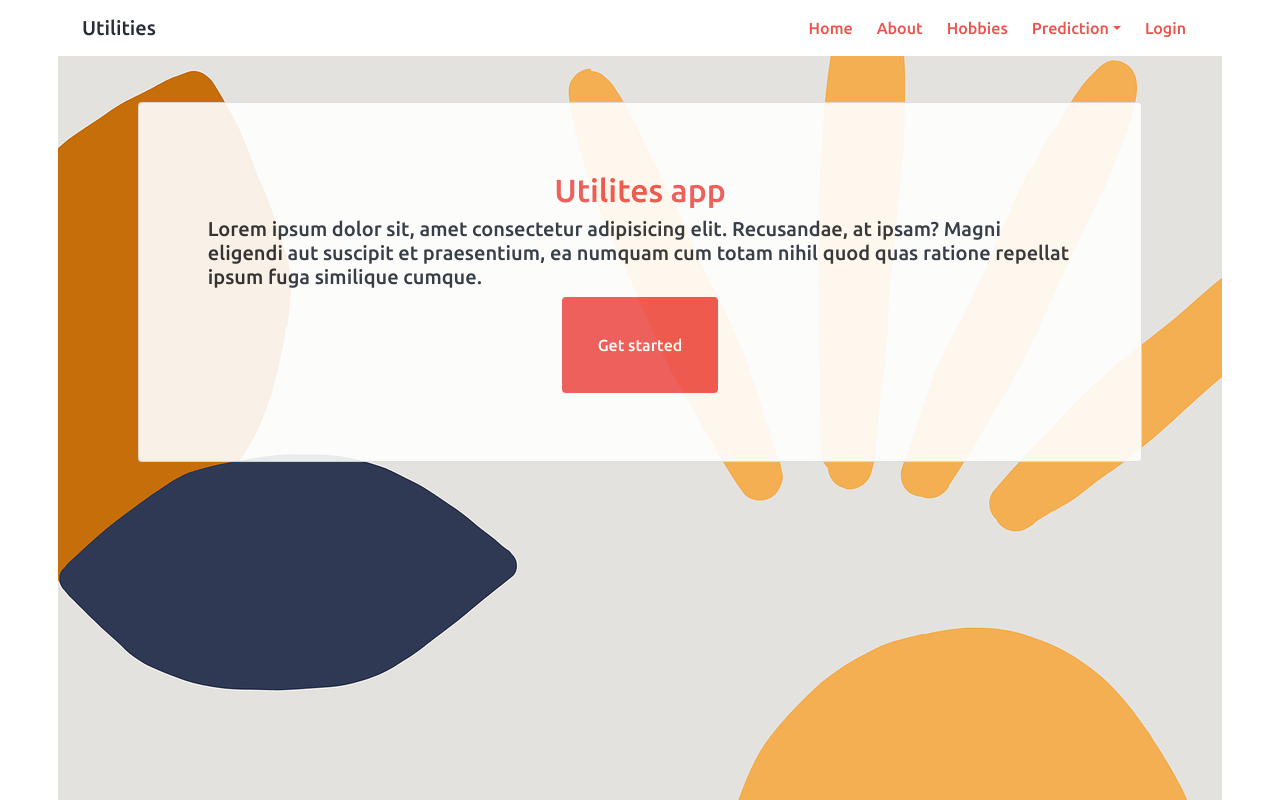
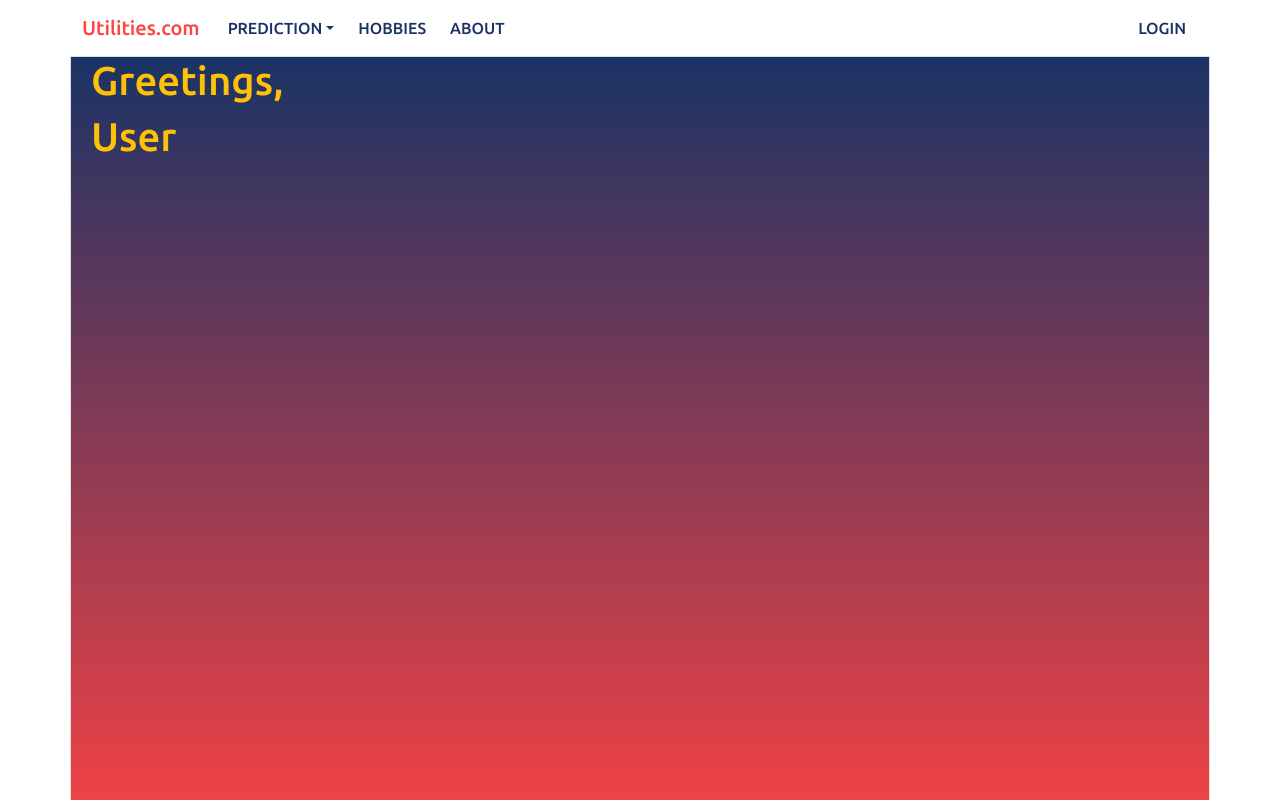
Before and after one commit to floydfdes/app-hobbynest, a React (Create React App) app: page / in a window 1280 px wide. Shown: the top 800 px of the page. Built offline with nearby package versions, Linux system fonts and the light colour scheme.

Commit message:
UI improvements.

```diff
--- a/package.json
+++ b/package.json
@@ -26,7 +26,7 @@
     "react-redux": "^7.2.5",
     "react-router-dom": "^5.3.0",
     "react-scripts": "4.0.3",
-    "simple-authentication-react": "^1.0.9",
+    "simple-authentication-react": "^1.0.10",
     "web-vitals": "^1.1.2",
     "yup": "^0.32.9"
   },
--- a/src/App.scss
+++ b/src/App.scss
@@ -24,30 +24,31 @@
 }
 
 .page-height {
-  height: var(--screen-height);
+  height: calc(var(--screen-height) * 1.2);
 }
 
 .main-page {
   &-div {
     height: var(--screen-height);
     background: url(../src/assets/images/backgroundImage.png);
+    background: linear-gradient(var(--primary-color), var(--fourth-color));
   }
-  &-card {
-    margin: 6%;
-    padding: 6%;
-    opacity: 0.9;
-    align-items: center;
-    margin-top: calc(var(--screen-height) / 2 * -0.7);
-    h2 {
-      color: var(--primary-color);
-    }
-    h5 {
-      color: var(--third-color);
-    }
-    button {
-      color: var(--secondary-color);
-      background-color: var(--primary-color);
-      padding: 4%;
-    }
-  }
+  // &-card {
+  //   margin: 6%;
+  //   padding: 6%;
+  //   opacity: 0.9;
+  //   align-items: center;
+  //   margin-top: calc(var(--screen-height) / 2 * -0.7);
+  //   h2 {
+  //     color: var(--primary-color);
+  //   }
+  //   h5 {
+  //     color: var(--third-color);
+  //   }
+  //   button {
+  //     color: var(--secondary-color);
+  //     background-color: var(--primary-color);
+  //     padding: 4%;
+  //   }
+  // }
 }
--- a/src/Data/Data.js
+++ b/src/Data/Data.js
@@ -164,36 +164,42 @@ export const signUpFields = [
     fieldName: "First Name",
     fieldOptions: [],
     fieldType: "text",
+    placeholder: "John",
   },
   {
     fieldId: "lastName",
     fieldName: "Last Name",
     fieldOptions: [],
     fieldType: "text",
+    placeholder: "Doe",
   },
   {
     fieldId: "age",
     fieldName: "Age",
     fieldOptions: [],
     fieldType: "number",
+    placeholder: "46",
   },
   {
     fieldId: "gender",
     fieldName: "Gender",
     fieldOptions: ["", "Male", "Female"],
     fieldType: "",
+    placeholder: "",
   },
   {
     fieldId: "email",
     fieldName: "Email",
     fieldOptions: [],
     fieldType: "email",
+    placeholder: "johndoe@gmail.com",
   },
   {
     fieldId: "password",
     fieldName: "Password",
     fieldOptions: [],
     fieldType: "password",
+    placeholder: "",
   },
 ];
 
--- a/src/components/Hobbies/Hobbies.jsx
+++ b/src/components/Hobbies/Hobbies.jsx
@@ -5,10 +5,10 @@ import Hobbie from "./Hobbie/Hobbie";
 const Hobbies = () => {
   return (
     <div className="container">
-      <div className="row">
+      <div className="row my-3">
         {help.map((element) => {
           return (
-            <div className="col-lg-4 col-md-4 col-sm-12" key={element.id}>
+            <div className="col-lg-4 col-md-6 col-sm-12" key={element.id}>
               <Hobbie
                 title={element.helpTitle}
                 content={element.helpContent}
--- a/src/components/Home/Home.jsx
+++ b/src/components/Home/Home.jsx
@@ -24,7 +24,7 @@ function Home() {
   };
 
   return (
-    <div className="container container-bg page-height">
+    <div className="container container-bg page-height card">
       <Switch>
         <Route path="/home" component={Main} exact />
         <Route path="/about" component={About} exact />
--- a/src/components/Home/Home.scss
+++ b/src/components/Home/Home.scss
@@ -1,5 +1,5 @@
 .container-bg {
-  background: var(--secondary-color) !important;
+  background: var(--third-color) !important;
   border-radius: 0px;
-  padding: 0px;
+  padding: 0px !important;
 }
--- a/src/components/Layout/Appnavbar.jsx
+++ b/src/components/Layout/Appnavbar.jsx
@@ -26,25 +26,15 @@ function Appnavbar() {
     <Navbar expand="lg">
       <Container>
         <Navbar.Brand>
-          <Link to="/home">Utilities</Link>
+          <Link to="/home">Utilities.com</Link>
         </Navbar.Brand>
         <Navbar.Toggle
           id="navbar-toggle-button"
           aria-controls="basic-navbar-nav"
         />
         <Navbar.Collapse id="basic-navbar-nav">
-          <Nav className="ms-auto">
-            <Link onClick={hideNavbar} className="nav-link" to="/home">
-              Home
-            </Link>
-            <Link onClick={hideNavbar} className="nav-link" to="/about">
-              About
-            </Link>
-            <Link onClick={hideNavbar} className="nav-link" to="/hobbies">
-              Hobbies
-            </Link>
-
-            <NavDropdown title="Prediction" id="basic-nav-dropdown">
+          <Nav className="me-auto">
+            <NavDropdown title="PREDICTION" id="basic-nav-dropdown">
               <Link
                 onClick={hideDropdown}
                 className="dropdown-item"
@@ -67,8 +57,16 @@ function Appnavbar() {
                 Mobile net
               </Link>
             </NavDropdown>
-            <Link onClick={hideNavbar} className="nav-link" to="/login">
-              Login
+            <Link onClick={hideNavbar} className="nav-link" to="/hobbies">
+              HOBBIES
+            </Link>
+            <Link onClick={hideNavbar} className="nav-link" to="/about">
+              ABOUT
+            </Link>
+          </Nav>
+          <Nav>
+            <Link onClick={hideNavbar} className="nav-link ms-auto" to="/login">
+              LOGIN
             </Link>
           </Nav>
         </Navbar.Collapse>
--- a/src/components/Layout/styles.scss
+++ b/src/components/Layout/styles.scss
@@ -1,16 +1,16 @@
 .navbar {
-  background: var(--secondary-color) !important;
+  background: var(--third-color) !important;
 }
 .nav-link {
   color: var(--primary-color) !important;
 }
 .navbar-brand {
   a {
-    color: var(--third-color) !important;
+    color: var(--fourth-color) !important;
     text-decoration: none;
   }
   a:hover {
-    color: var(--fourth-color) !important;
+    color: var(--secondary-color) !important;
   }
 }
 
@@ -38,7 +38,8 @@
   .nav-link {
     padding: 8px 12px !important;
     &:hover {
-      background-color: var(--fourth-color);
+      background-color: var(--primary-color);
+      color: var(--third-color) !important;
       border-radius: 500px;
     }
   }
--- a/src/components/Main/Main.jsx
+++ b/src/components/Main/Main.jsx
@@ -2,8 +2,8 @@ import React from "react";
 
 function Main() {
   return (
-    <div className="row main-page-div">
-      <div className="col-lg-12 col-md-12 col-sm-12 d-flex flex-column align-items-center justify-content-center">
+    <div className="row main-page-div mx-0">
+      {/* <div className="col-lg-12 col-md-12 col-sm-12 d-flex flex-column align-items-center justify-content-center">
         <div className="card main-page-card">
           <h2>Utilites app</h2>
           <h5>
@@ -14,6 +14,10 @@ function Main() {
           </h5>
           <button className="btn">Get started</button>
         </div>
+      </div> */}
+      <div className="col-lg-12 col-md-12 col-sm-12 mx-2">
+        <h1 className="text-warning">Greetings,</h1>
+        <h1 className="text-warning">User</h1>
       </div>
     </div>
   );
--- a/src/index.scss
+++ b/src/index.scss
@@ -7,10 +7,10 @@
   --secondary-color: #dff8fe;
   --third-color: #003458;
   --fourth-color: #82cde5;
-  --primary-color: #ee534e;
-  --secondary-color: #fff;
-  --third-color: #262d37;
-  --fourth-color: #3789ed;
+  --primary-color: #1a3365;
+  --secondary-color: #ffbb00;
+  --third-color: #fff;
+  --fourth-color: #ff4343;
   --screen-height: 1080px;
 }
 
```
Also changed, not shown: public/logo192.png, public/manifest.json, 1 other file (tests, documents, lock files or other folders).
